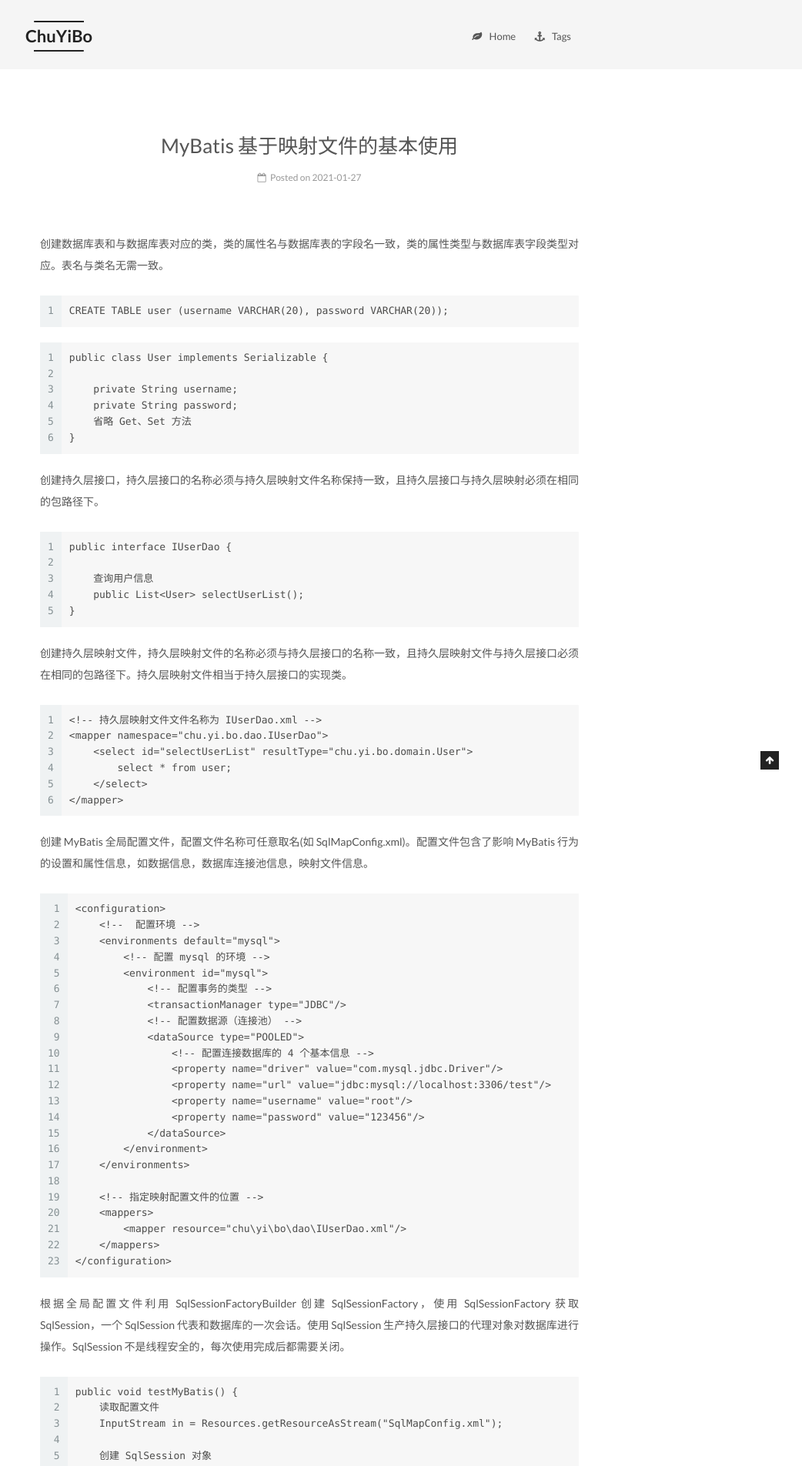
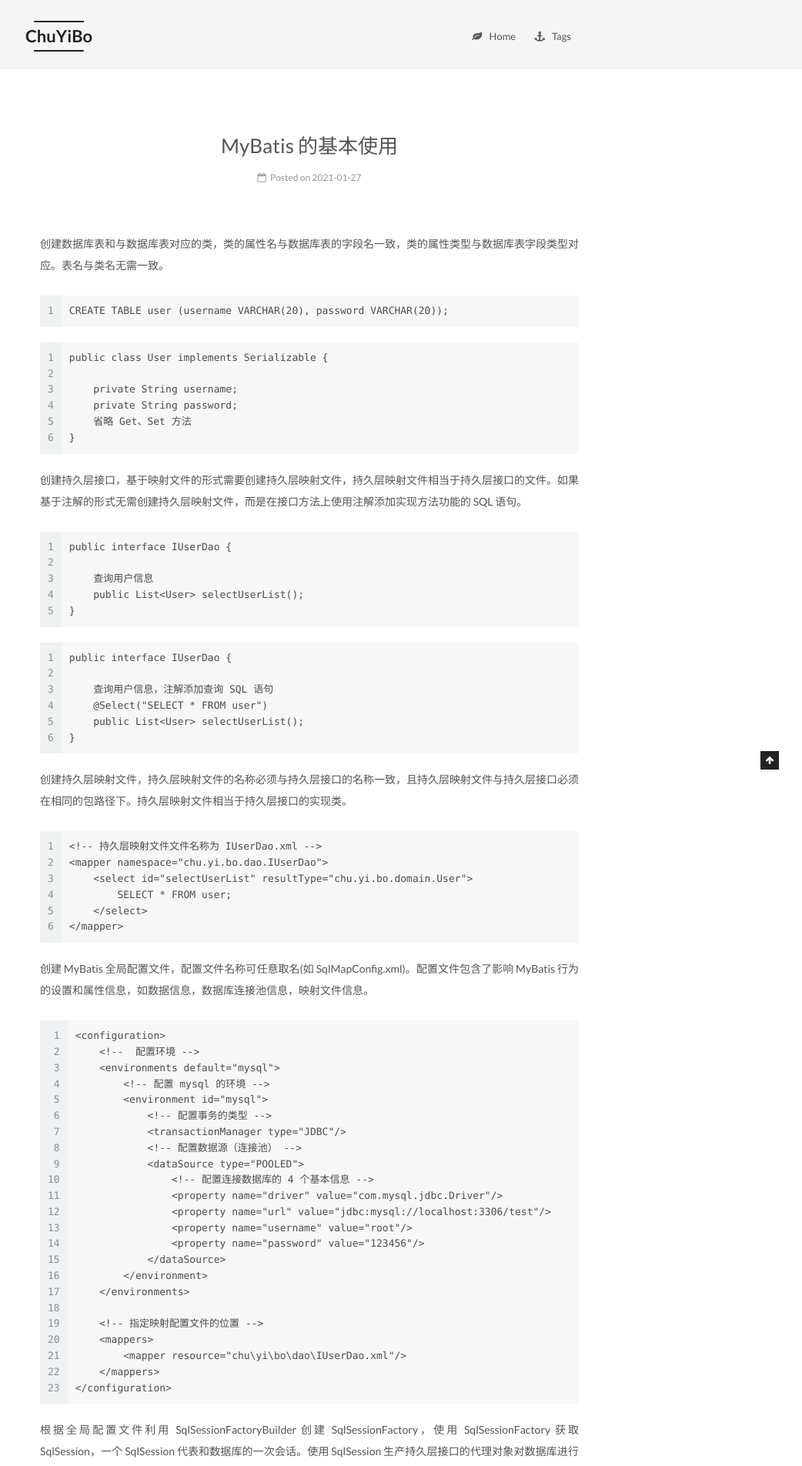
Before and after one commit to chuyibo/chuyibo.github.io, a Jekyll site: the page built from _posts/2021-01-27-MyBatis 学习笔记01.md, in a window 1280 px wide. Shown: the top 1905 px of the page at 77% size, without its empty margins (238-1280 px from the left). Built offline with Jekyll 4.4.1, drawn with Linux system fonts in a browser that asks for light colours.

Commit message:
2021/03/03

````diff
--- a/_posts/2021-01-27-MyBatis 学习笔记01.md
+++ b/_posts/2021-01-27-MyBatis 学习笔记01.md
@@ -22,12 +22,21 @@ public class User implements Serializable {
 }
 ```
 
-创建持久层接口，持久层接口的名称必须与持久层映射文件名称保持一致，且持久层接口与持久层映射必须在相同的包路径下。
+创建持久层接口，基于映射文件的形式需要创建持久层映射文件，持久层映射文件相当于持久层接口的文件。如果基于注解的形式无需创建持久层映射文件，而是在接口方法上使用注解添加实现方法功能的 SQL 语句。
 
 ```
 public interface IUserDao {
 
     查询用户信息
+    public List<User> selectUserList();
+}
+```
+
+```
+public interface IUserDao {
+
+    查询用户信息，注解添加查询 SQL 语句
+    @Select("SELECT * FROM user")
     public List<User> selectUserList();
 }
 ```
@@ -38,7 +47,7 @@ public interface IUserDao {
 <!-- 持久层映射文件文件名称为 IUserDao.xml -->
 <mapper namespace="chu.yi.bo.dao.IUserDao">
     <select id="selectUserList" resultType="chu.yi.bo.domain.User">
-        select * from user;
+        SELECT * FROM user;
     </select>
 </mapper>
 ```
````
Also changed, not shown: other parts of _posts/2021-01-27-MyBatis 学习笔记01.md (+1 -1 lines).
